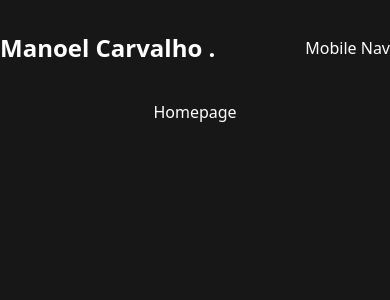
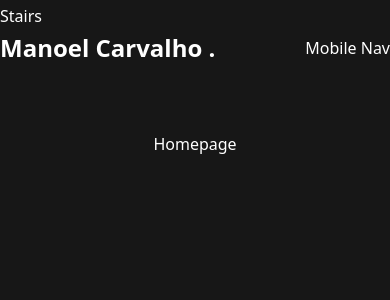
Before and after one commit to TheNeoCarvalho/portifolio, a Next.js app: page / in a window 390 px wide. Shown: the top 300 px of the page. Built offline with nearby package versions, Linux system fonts and the light colour scheme.

Commit message:
Stair Trannsition

```diff
--- a/package.json
+++ b/package.json
@@ -17,6 +17,7 @@
     "@tailwindcss/cli": "^4.0.14",
     "class-variance-authority": "^0.7.1",
     "clsx": "^2.1.1",
+    "framer-motion": "^12.5.0",
     "lucide-react": "^0.483.0",
     "next": "15.2.3",
     "postcss": "^8.5.3",
--- /dev/null
+++ b/src/app/contact/page.tsx
@@ -0,0 +1,10 @@
+
+const Contact = () => {
+    return (
+        <main className="flex flex-col p-8 gap-[32px] row-start-2 items-center sm:items-start">
+            Contact
+        </main>
+    )
+}
+
+export default Contact
--- a/src/app/layout.tsx
+++ b/src/app/layout.tsx
@@ -1,4 +1,6 @@
 import Header from "@/components/Header";
+import PageTransition from "@/components/PageTransition";
+import StairTransition from "@/components/StairTransition";
 import type { Metadata } from "next";
 import { JetBrains_Mono } from "next/font/google";
 import "./globals.css";
@@ -18,10 +20,10 @@ export const metadata: Metadata = {
     title: "Manoel Carvalho | Desenvolvedor Fullstack",
     description: "Desenvolvedor Fullstack especializado em Node.js, ReactJS e React Native. Confira meus projetos, habilidades e experiência em desenvolvimento de aplicações web e mobile.",
     type: "website",
-    url: "https://seusite.com",
+    url: "https://manoelcarvalho.vercel.app",
     images: [
       {
-        url: "https://seusite.com/imagem-de-destaque.jpg",
+        url: "https://manoelcarvalho.vercel.app/imagem-de-destaque.jpg",
         width: 1200,
         height: 630,
         alt: "Portfólio - Manoel Carvalho",
@@ -41,7 +43,10 @@ export default function RootLayout({
         className={`${jetBrainsMono.variable} ${jetBrainsMono.variable} antialiased`}
       >
         <Header />
-        {children}
+        <StairTransition />
+        <PageTransition>
+          {children}
+        </PageTransition>
       </body>
     </html>
   );
--- a/src/app/page.tsx
+++ b/src/app/page.tsx
@@ -1,7 +1,7 @@
 
 export default function Home() {
   return (
-    <main className="flex flex-col gap-[32px] row-start-2 items-center sm:items-start">
+    <main className="flex flex-col p-8 gap-[32px] row-start-2 items-center sm:items-start">
       Homepage
     </main>
   );
--- /dev/null
+++ b/src/app/resume/page.tsx
@@ -0,0 +1,10 @@
+
+const Resume = () => {
+    return (
+        <main className="flex flex-col p-8 gap-[32px] row-start-2 items-center sm:items-start">
+            Resume
+        </main>
+    )
+}
+
+export default Resume
--- /dev/null
+++ b/src/app/services/page.tsx
@@ -0,0 +1,10 @@
+
+const Services = () => {
+    return (
+        <main className="p-8">
+            <h1>Serviços</h1>
+        </main>
+    )
+}
+
+export default Services
--- /dev/null
+++ b/src/app/work/page.tsx
@@ -0,0 +1,10 @@
+
+const Work = () => {
+    return (
+        <main className="flex flex-col p-8 gap-[32px] row-start-2 items-center sm:items-start">
+            Work
+        </main>
+    )
+}
+
+export default Work
--- a/src/components/Header.tsx
+++ b/src/components/Header.tsx
@@ -15,8 +15,8 @@ const Header = () => {
         <div className="hidden xl:flex items-center gap-8">
           <Nav />
           <Link href='/contact'>
-            <Button>
-              Contrate-me
+            <Button className='border-white border-1 bg-black text-white hover:bg-white hover:text-black transition-colors duration-300'>
+              Fale comigo!
             </Button>
           </Link>
         </div>
--- a/src/components/Nav.tsx
+++ b/src/components/Nav.tsx
@@ -1,6 +1,46 @@
+"use client"
 
+import Link from 'next/link'
+import { usePathname } from 'next/navigation'
+
+const links = [
+    {
+        name: 'home',
+        path: '/'
+    },
+    {
+        name: 'serviços',
+        path: '/services'
+    },
+    {
+        name: 'skills',
+        path: '/resume'
+    },
+    {
+        name: 'trabalhos',
+        path: '/work'
+    },
+    {
+        name: 'contato',
+        path: '/contact'
+    }
+]
 export const Nav = () => {
+
+    const pathName = usePathname()
+    console.log(pathName)
     return (
-        <nav>Desktop Nav</nav>
+        <nav className='flex gap-8'>
+            {
+                links.map((link, index) => {
+                    return <Link
+                        className={`${link.path === pathName && "text-accent border-b-2 border-accent"} capitalize hover: text-accent transition-all`}
+                        key={index}
+                        href={link.path}>
+                        {link.name}
+                    </Link>
+                })
+            }
+        </nav>
     )
 }
--- /dev/null
+++ b/src/components/PageTransition.tsx
@@ -0,0 +1,33 @@
+'use client'
+
+import { AnimatePresence, motion } from 'framer-motion';
+import { usePathname } from 'next/navigation';
+import { ReactNode } from 'react';
+
+const PageTransition = ({ children }: { children: ReactNode }) => {
+
+    const pathName = usePathname()
+
+    return (
+        <AnimatePresence>
+            <div key={pathName}>
+                <motion.div
+                    initial={{ opacity: 1 }}
+                    animate={{
+                        opacity: 0,
+                        transition: {
+                            delay: 1,
+                            duration: 0.4,
+                            ease: 'easeInOut'
+                        }
+                    }}
+                    className='h-screen w-screen fixed bg-primary top-0 pointer-events-none'
+                >
+                </motion.div>
+                {children}
+            </div>
+        </AnimatePresence>
+    )
+}
+
+export default PageTransition
--- /dev/null
+++ b/src/components/StairTransition.tsx
@@ -0,0 +1,25 @@
+'use client'
+
+import { AnimatePresence } from 'framer-motion';
+import { usePathname } from 'next/navigation';
+import Stairs from './Stairs';
+
+const StairTransition = () => {
+
+    const pathName = usePathname()
+
+    return (
+        <>
+            <AnimatePresence mode='wait'>
+                <div
+                    key={pathName}
+                    className='h-screen w-screen fixed top-0 left-0 right-0 pointer-events-none z-40 flex'
+                >
+                    <Stairs />
+                </div>
+            </AnimatePresence >
+        </>
+    )
+}
+
+export default StairTransition
--- /dev/null
+++ b/src/components/Stairs.tsx
@@ -0,0 +1,8 @@
+
+const Stairs = () => {
+    return (
+        <div>Stairs</div>
+    )
+}
+
+export default Stairs
```
Also changed, not shown: 1 other file (tests, documents, lock files or other folders).
